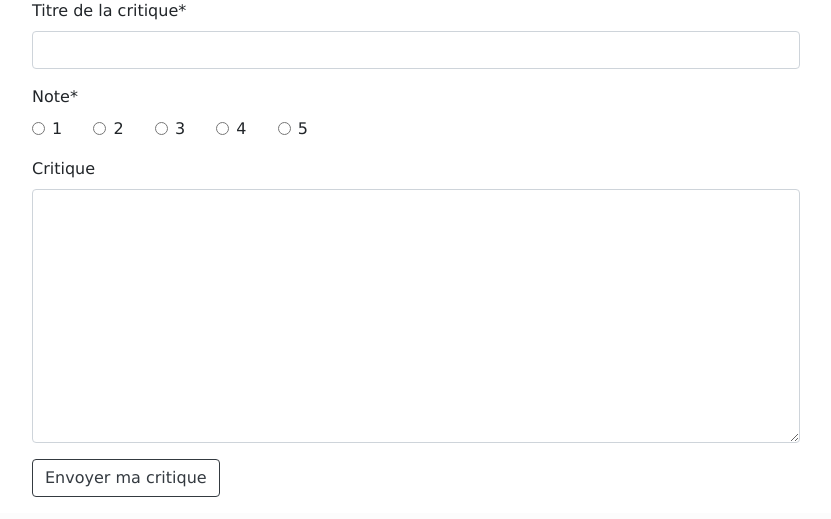
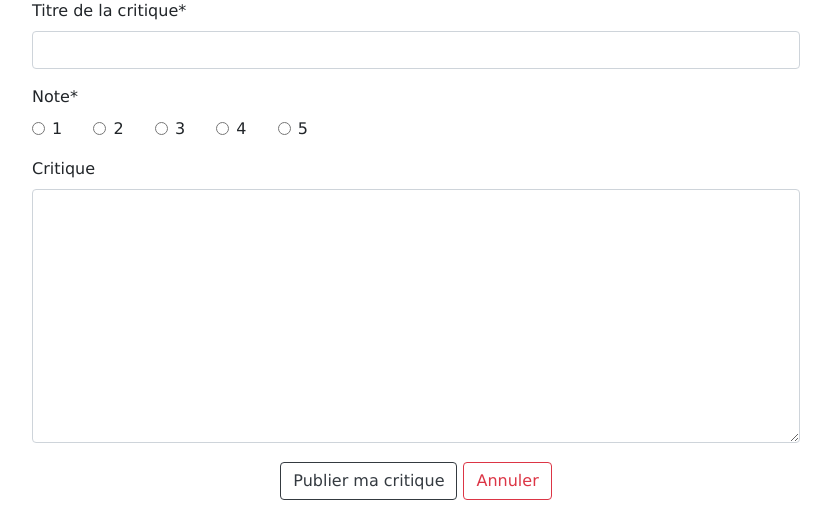
Before and after one commit to AdrienB-OC/Project-9-First-Web-App-with-Django, a Django app: page /ticket_reply/7 in a window 1280 px wide. Shown: the part 552-1071 px from the top of the page, without its empty margins (224-1055 px from the left). Before the commit the page ends 1049 px from the top, so only its background shows below. Run offline with Django 4.2, Linux system fonts and the light colour scheme; a user stored in the database is signed in; data comes from the database, SQL or seed files in the repository; both versions use the stored data as it was after the commit; some libraries are stand-ins or nearby versions.

Commit message:
Changement CSS

```diff
--- a/reviews/templates/reviews/create_review.html
+++ b/reviews/templates/reviews/create_review.html
@@ -6,6 +6,9 @@
         {{ ticket_form|crispy }}
         {{ review_form|crispy }}
         {% csrf_token %}
-        <button type="submit button" class="btn btn-outline-dark">Publier ma critique</button>
+        <div class="form-buttons">
+            <button type="submit button" class="btn btn-outline-dark form-btn">Publier ma critique</button>
+            <a href="/home/" type="button" class="btn btn-outline-danger form-btn">Annuler</a>
+        </div>
     </form>
 {% endblock content %}
--- a/reviews/templates/reviews/edit_review.html
+++ b/reviews/templates/reviews/edit_review.html
@@ -5,6 +5,9 @@
     <form method="post" enctype="multipart/form-data">
         {{ form|crispy }}
         {% csrf_token %}
-        <button type="submit button" class="btn btn-outline-dark">Enregistrer</button>
+        <div class="form-buttons">
+            <button type="submit button" class="btn btn-outline-dark form-btn">Enregistrer</button>
+            <a href="/home/" type="button" class="btn btn-outline-danger form-btn">Annuler</a>
+        </div>
     </form>
 {% endblock content %}
--- a/reviews/templates/reviews/edit_ticket.html
+++ b/reviews/templates/reviews/edit_ticket.html
@@ -5,6 +5,9 @@
     <form method="post" enctype="multipart/form-data">
         {{ form|crispy }}
         {% csrf_token %}
-        <button type="submit button" class="btn btn-outline-dark">Enregistrer</button>
+        <div class="form-buttons">
+            <button type="submit button" class="btn btn-outline-dark form-btn">Enregistrer</button>
+            <a href="/home/" type="button" class="btn btn-outline-danger form-btn">Annuler</a>
+        </div>
     </form>
 {% endblock content %}
--- a/reviews/templates/reviews/ticket.html
+++ b/reviews/templates/reviews/ticket.html
@@ -5,6 +5,9 @@
     <form method="post" enctype="multipart/form-data">
         {{ form|crispy }}
         {% csrf_token %}
-        <button type="submit button" class="btn btn-outline-dark">Publier ma demande</button>
+        <div class="form-buttons">
+            <button type="submit button" class="btn btn-outline-dark form-btn">Publier ma demande</button>
+            <a href="/home/" type="button" class="btn btn-outline-danger form-btn">Annuler</a>
+        </div>
     </form>
 {% endblock content %}
--- a/reviews/templates/reviews/ticket_reply.html
+++ b/reviews/templates/reviews/ticket_reply.html
@@ -16,6 +16,9 @@
     <form method="post">
         {{ form|crispy }}
         {% csrf_token %}
-        <button type="submit button" class="btn btn-outline-dark">Envoyer ma critique</button>
+        <div class="form-buttons">
+            <button type="submit button" class="btn btn-outline-dark form-btn">Publier ma critique</button>
+            <a href="/home/" type="button" class="btn btn-outline-danger form-btn">Annuler</a>
+        </div>
     </form>
 {% endblock content %}
--- a/static/app.css
+++ b/static/app.css
@@ -93,6 +93,16 @@ body {
     text-align: center;
     margin-top: 15px;
     margin-bottom: 30px;
+}
+
+.form-buttons {
+    display: flex;
+    justify-content: center;
+
+}
+
+.form-btn {
+    margin: 3px;
 }
 
 /* --------------------- Login/Signup --------------------- */
```
Also changed, not shown: db.sqlite3.
